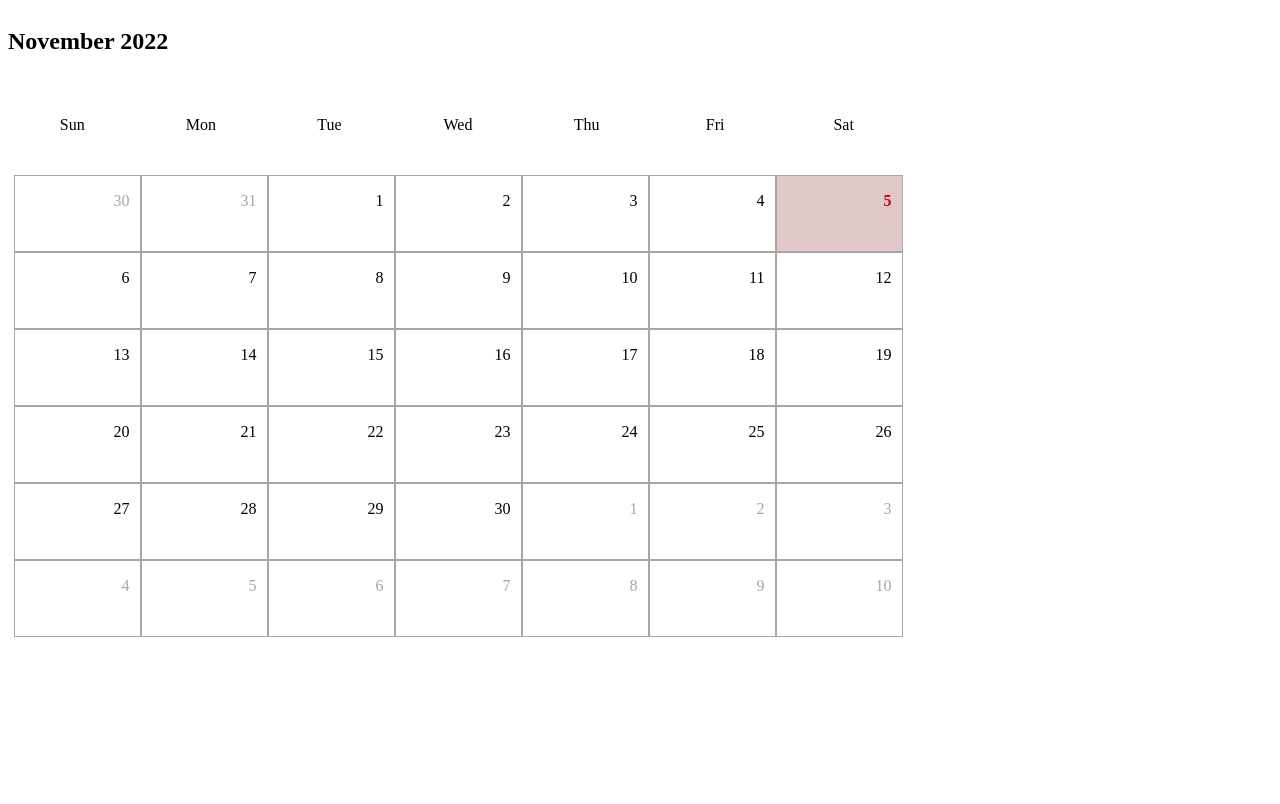
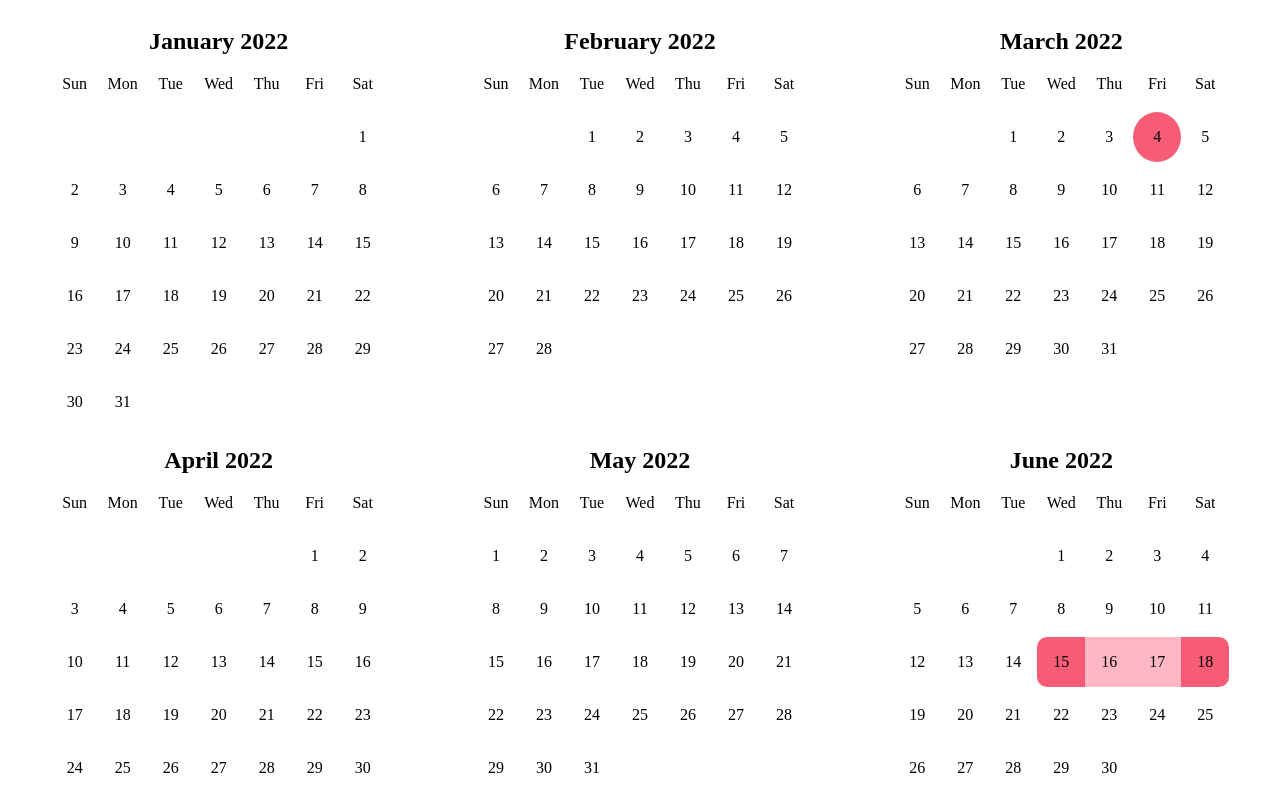
Before and after one commit to danielrenzal/calendar_lp, a React (Create React App) app: page / in a window 1280 px wide. Built offline with nearby package versions, Linux system fonts and the light colour scheme.

Commit message:
made events clickable

```diff
--- a/src/App.js
+++ b/src/App.js
@@ -1,11 +1,57 @@
+import React, { Component } from 'react';
 import Calendar from "./calendar";
+import EventModal from "./event_modal";
 
-function App() {
-  return (
-    <div className="App">
-      <Calendar/>
-    </div>
-  );
+class App extends Component{
+  state = {
+    modal_position_x: 500,
+    modal_position_y: 300,
+    modal_state: "close_modal",
+    events: [
+      {id: 1, start: 4, end: 10, month: 2, event_type: "cohort", calendar_display: "peek"},
+      {id: 2, start: 15, end: 18, month: 5, event_type: "break", calendar_display: "full"}
+    ],
+    opened_event_state: null
+  }
+
+  showModal = (event) => {
+    const { clientX, clientY } = event;
+    this.setState({modal_position_x: clientX, modal_position_y: clientY, modal_state: "open_modal"})
+  }
+
+  closeModal = () => {
+    this.setState({modal_state: "close_modal"});
+
+    const { events, opened_event_state: index } = this.state;
+
+    events[index].calendar_display = "peek";
+
+    this.setState({events, opened_event_state: null});
+  }
+
+  spreadEvent = (index, event) => {
+    this.showModal(event);
+    const { events } = this.state;
+
+    events[index].calendar_display = "full";
+
+    this.setState({events, opened_event_state: index});
+  }
+
+  render(){
+    const {modal_position_x: x, modal_position_y: y, modal_state, events} = this.state;
+    return (
+      <div className="App">
+        <Calendar month={0} spreadEvent={this.spreadEvent} events={events}/>
+        <Calendar month={1} spreadEvent={this.spreadEvent} events={events}/>
+        <Calendar month={2} spreadEvent={this.spreadEvent} events={events}/>
+        <Calendar month={3} spreadEvent={this.spreadEvent} events={events}/>
+        <Calendar month={4} spreadEvent={this.spreadEvent} events={events}/>
+        <Calendar month={5} spreadEvent={this.spreadEvent} events={events}/>
+        <EventModal x={x} y={y} modal_state={modal_state} closeModal={this.closeModal}/>
+      </div>
+    );
+  }
 }
 
 export default App;
--- a/src/calendar.jsx
+++ b/src/calendar.jsx
@@ -4,19 +4,17 @@ import './calendar.scss';
 
 
 class Calendar extends Component{
-    constructor(){
-        super();
+    constructor(prop){
+        super(prop);
 
         this.weeks = ['Sun', 'Mon', 'Tue', 'Wed', 'Thu', 'Fri', 'Sat'];
         this.months = ['January', 'February', 'March', 'April', 'May', 'June', 'July', 'August', 'September', 'October', 'November', 'December'];
 
+        const date = new Date();
+        date.setMonth(prop.month);
         this.state = {
-            current_day: new Date()
+            current_day: date
         }
-    }
-
-    changeCurrentDay = (day) => {
-        this.setState({current_day: new Date(day.year, day.month, day.number)});
     }
 
     render(){
@@ -34,7 +32,7 @@ class Calendar extends Component{
                             ))
                         }
                     </div>
-                    <CalendarDays today={current_day} changeCurrentDay={this.changeCurrentDay} />
+                    <CalendarDays today={current_day} spreadEvent={this.props.spreadEvent} events={this.props.events}/>
                 </div>
             </div>
         )
--- a/src/calendar.scss
+++ b/src/calendar.scss
@@ -1,71 +1,78 @@
+.App{
+  display: flex;
+  justify-content: space-around;
+  flex-wrap: wrap;
+  position: relative;
+}
+
 .calendar {
-    width: 900px;
-    height: 600px;
-    display: flex;
-    flex-direction: column;
+  width: fit-content;
 }
 
 .calendar_header {
-    height: 100px;
-    width: 100%;
-    display: flex;
-    align-items: center;
-  }
-
-  .calendar_body {
-    width: 100%;
-    flex-grow: 1;
-    display: flex;
-    flex-direction: column;
+  text-align: center;
 }
 
 .table_header {
-    height: 100px;
-    width: 100%;
-    display: flex;
-    align-items: center;
-    justify-content: space-around;
+  margin-bottom: 1.2em;
+  span{
+    display: inline-block;
+    width: 3em;
+    text-align: center;
   }
-
-  .weekday {
-    width: 100px;
-    text-align: center;
 }
 
 .table_content {
-    width: 100%;
-    flex-grow: 1;
-    display: flex;
-    flex-wrap: wrap;
-    justify-content: center;
-    box-sizing: border-box;
+  display: grid;
+  grid-template-columns: repeat(7, 3em);
+  place-items: center;
+  row-gap: 3px;
+
+  .calendar_day{
+    width: 3em;
+    text-align: center;
+  }
 }
 
-  .calendar_day {
-    width: 125px;
-    height: 75px;
-    position: relative;
-    border: 1px solid #a6a6a6;
-  }
-
-  .calendar_day:hover {
-    background-color: rgba(0,0,0,.10);
-  }
 
   .calendar_day p {
-    position: absolute;
-    right: 10px;
     color: #a6a6a6;
+    display: none;
   }
 
   .current p {
     color: #000000;
+    display: block;
   }
 
-  .selected{
-    background-color: #e1c7c7;
-    p {
-        color: #cc0000;
-        font-weight: bold;
+  .start{
+    background-color: rgb(247, 92, 118);
+    border-radius: 10px 0 0 10px;
   }
+
+  .end{
+    background-color: rgb(247, 92, 118);
+    border-radius: 0 10px 10px 0;
   }
+
+  .between{
+    background-color: rgb(255, 183, 195);
+  }
+
+  .start_only{
+    border-radius: 50%;
+    background-color: rgb(247, 92, 118);
+  }
+
+.modal{
+  box-shadow: 1px 1px 4px black;
+  height: fit-content;
+  text-align: end;
+  padding: 1em;
+  position: absolute;
+  background-color: white;
+}
+
+.close_modal{
+  display: none;
+}
--- a/src/calendar_days.jsx
+++ b/src/calendar_days.jsx
@@ -1,4 +1,11 @@
-const CalendarDays = ({today, changeCurrentDay}) => {
+import React, { Component } from 'react';
+
+
+class CalendarDays extends Component{
+
+    render(){
+        const { today, events } = this.props;
+
         let firstDayOfMonth = new Date(today.getFullYear(), today.getMonth(), 1); // Nov 1, 2022
         let weekdayOfFirstDay = firstDayOfMonth.getDay(); // 2 (Tue)
         let currentDays = [];
@@ -23,6 +30,30 @@ const CalendarDays = ({today, changeCurrentDay}) => {
                 year: firstDayOfMonth.getFullYear()
             }
 
+            let {number, month} = calendar_day;
+
+            for(let i=0; i<events.length; i++){
+                switch(events[i].calendar_display){
+                    case "peek":
+                        if(events[i].start === number && events[i].month === month){
+                            calendar_day = {...calendar_day, label: "start_only", event_day: "cohort", index: i, is_clickable: true};
+                        }
+                        break;
+                    case "full":
+                        if(events[i].start === number && events[i].month === month){
+                            calendar_day = {...calendar_day, label: "start"}
+                        }else if(events[i].end === number && events[i].month === month){
+                            calendar_day = {...calendar_day, label: "end"}
+                        }else if(number > events[i].start && number < events[i].end && events[i].month === month){
+                            calendar_day = {...calendar_day, label: "between"}
+                        }
+                        break;
+                    default:
+                        /** nothing */
+                }
+
+            }
+
             currentDays = [...currentDays, calendar_day];
         }
 
@@ -30,8 +61,13 @@ const CalendarDays = ({today, changeCurrentDay}) => {
             <div className="table_content">
                 {
                     currentDays.map((day, index) => (
-                    <div key={index} className={`calendar_day${day.current_month ? " current":""}${day.selected ? " selected":""}`}
-                        onClick={() => changeCurrentDay(day)}>
+                        <div key={index}
+                            className={`calendar_day
+                                        ${day.current_month ? " current":""}
+                                        ${day.label ? day.label:""}
+                                        ${day.event_day ? day.event_day:""}`}
+                            {...(day.is_clickable && {onClick: (e) => this.props.spreadEvent(day.index, e)})}
+                                        >
                         <p>{day.number}</p>
                         </div>
                     ))
@@ -39,5 +75,6 @@ const CalendarDays = ({today, changeCurrentDay}) => {
             </div>
         )
     }
+}
 
 export default CalendarDays;
--- /dev/null
+++ b/src/event_modal.jsx
@@ -0,0 +1,16 @@
+import React, { Component } from 'react';
+
+
+class EventModal extends Component{
+    render(){
+        const { x, y, modal_state, closeModal } = this.props;
+        return(
+            <div className={`${modal_state} modal`} style={{top: `${y}px`, left: `${x}px`}}>
+                <button onClick={closeModal}>close</button>
+                <p>Event infos...</p>
+            </div>
+        )
+    }
+}
+
+export default EventModal;
```
Lines whose indentation alone changed are shown as unchanged.
